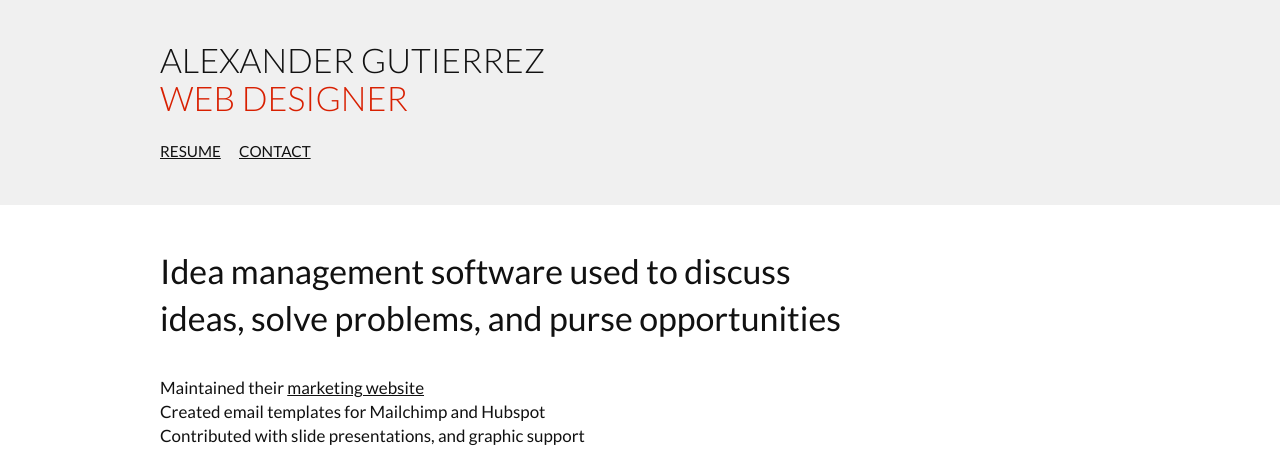
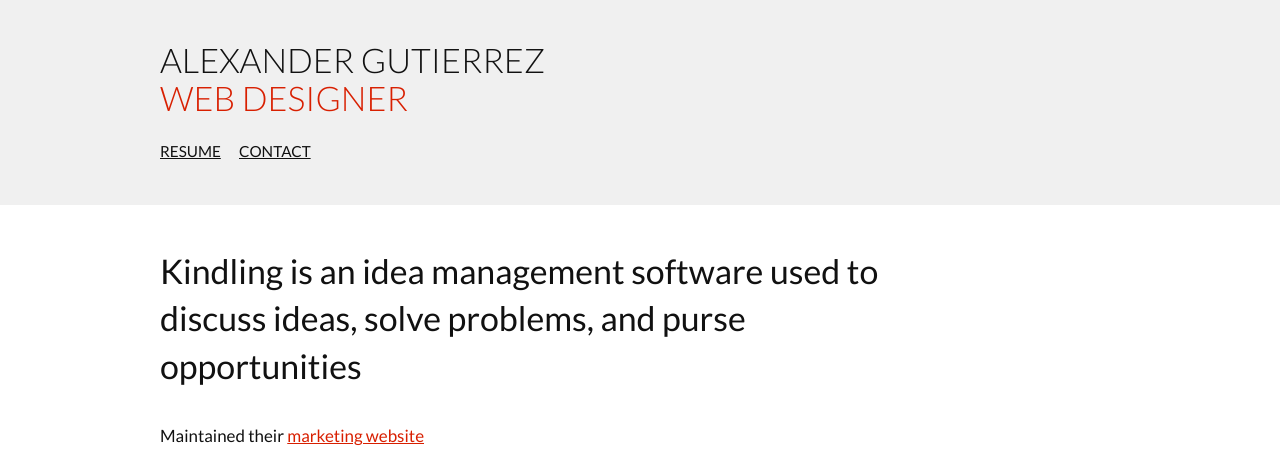
Before and after one commit to gutierrezalex/gutierreza, a Jekyll site: the page built from _posts/2016-03-25-kindling.md, in a window 1280 px wide. Shown: the top 451 px of the page. Built offline with Jekyll 4.4.1, drawn with Linux system fonts in a browser that asks for light colours; some of the changed text lies outside the part shown.

Commit message:
Copy update, and styling tweaks

```diff
--- a/_posts/2016-03-25-kindling.md
+++ b/_posts/2016-03-25-kindling.md
@@ -3,13 +3,13 @@
 categories: work
 tags: work
 title: Kindling
-excerpt: Idea management software used to discuss ideas, solve problems, and purse  opportunities
+excerpt: Kindling is an idea management software used to discuss ideas, solve problems, and purse  opportunities
 ---
 
 * Maintained their [marketing website](https://kindlingapp.com/)
+* Contributed to the marketing team with design/graphic support
 * Created email templates for Mailchimp and Hubspot
-* Contributed with slide presentations, and graphic support
-* Assisted in the setup of video shoot talks
+* Assisted in the setup of [video conversations](https://kindlingapp.com/lets-talk-innovation/)
 
 <div class="screenshot">
   <div class="screenshot-chrome">
--- a/_sass/_base.scss
+++ b/_sass/_base.scss
@@ -47,7 +47,7 @@
 	margin-bottom: .4em;
 	color: #D81F00;
   font-weight: 400;
-  font-size: $font-size-sm;
+  font-size: $font-size-xs;
 
   @include media-query($on-mobile) {
     font-size: $font-size-xs;
@@ -81,7 +81,7 @@
 }
 
 a {
-  color: $text-color;
+  color: $highlight-color;
 }
 
 p:last-child,
--- a/_sass/_layout.scss
+++ b/_sass/_layout.scss
@@ -109,6 +109,13 @@
 
 		h4 {
 			flex: 1 100%;
+
+			span {
+				background-color: black;
+				padding: .3em .6em;
+				color: white;
+				border-radius: 1px;
+			}
 		}
 
 		h1, ul {
--- a/index.html
+++ b/index.html
@@ -7,7 +7,7 @@
 	<div class="inner">
     {% for post in site.categories.work %}
     <article>
-			<h4>{{ post.tags }}</h4>
+			<h4><span>{{ post.tags }}</span></h4>
 			<h1>{{ post.excerpt }}</h1>
 			{{ post.content }}
     </article>
```
Also changed, not shown: _posts/2011-12-03-statlergrill.md (+1 -1 lines).
